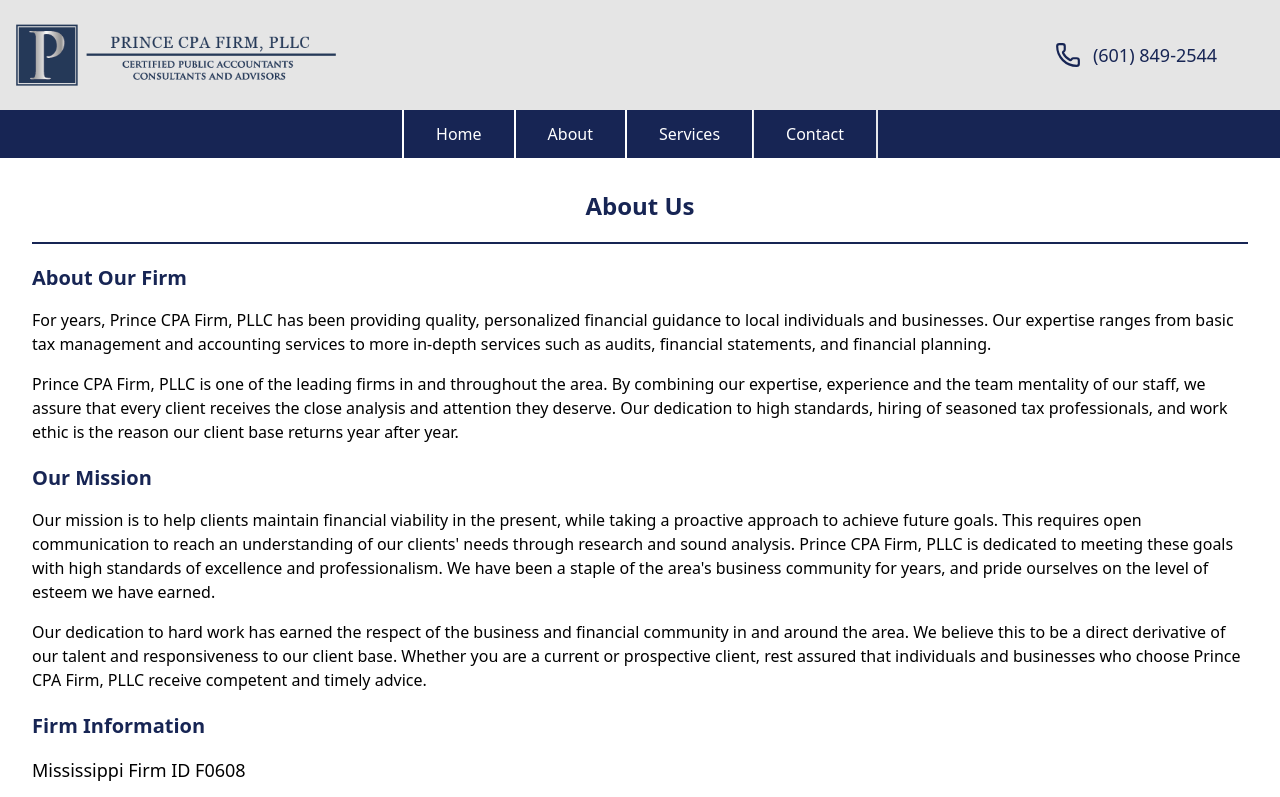
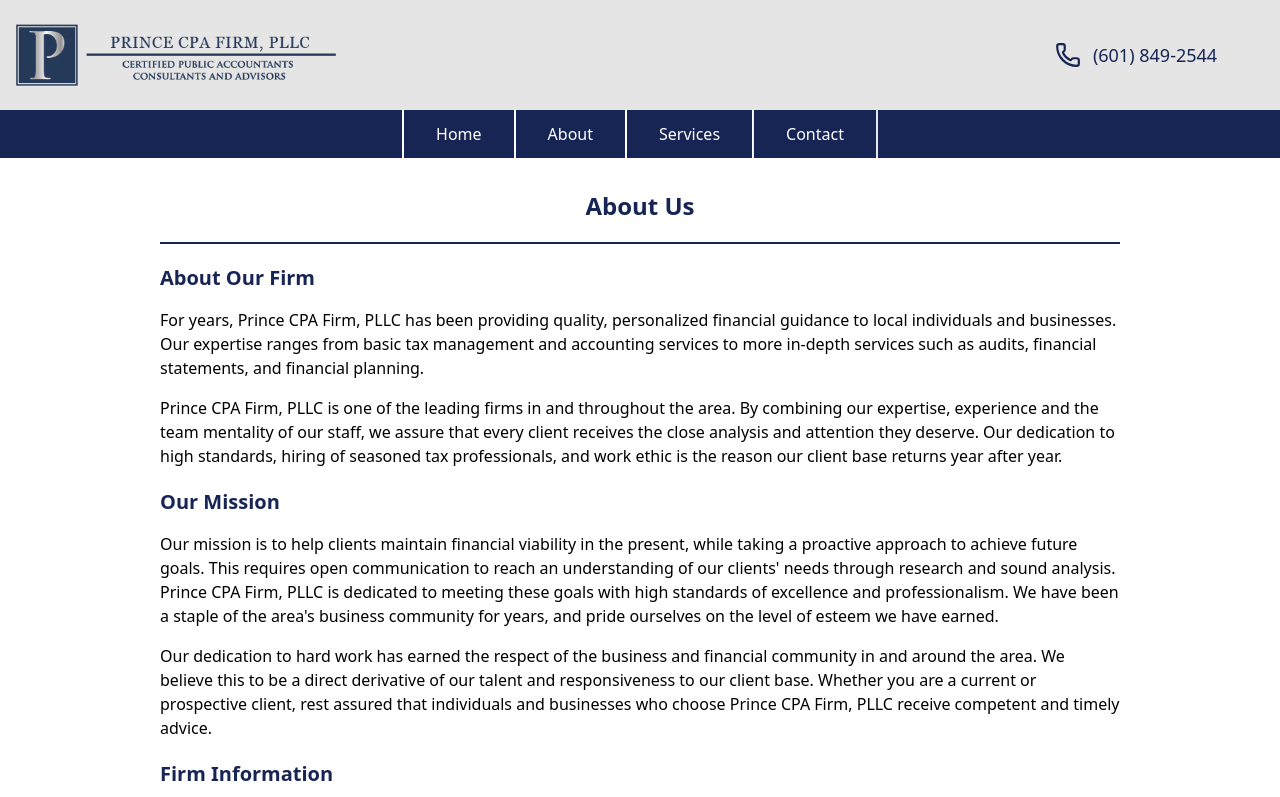
Before and after one commit to GreatIdea-Dev/prince-cpa-website, a SvelteKit app: page /about in a window 1280 px wide. Shown: the top 797 px of the page. Built offline with nearby package versions, Linux system fonts and the light colour scheme.

Commit message:
fix: added max-width property to about page

```diff
--- a/src/routes/about/+page.svelte
+++ b/src/routes/about/+page.svelte
@@ -3,7 +3,8 @@
 	<meta name="description" content="Prince CPA Firm, PLLC" />
 </svelte:head>
 
-<div class="flex flex-col items-start justify-center gap-5 p-8">
+<div class="flex items-center justify-center w-full">
+	<div class="flex flex-col items-start justify-center max-w-5xl gap-5 p-8">
 		<h1 class="w-full text-2xl font-bold text-center text-blue-950">About Us</h1>
 		<hr class="w-full border border-blue-950" />
 		<div class="flex flex-col gap-4">
@@ -67,3 +68,4 @@
 			</div>
 		</div>
 	</div>
+</div>
```
Lines whose indentation alone changed are shown as unchanged.
